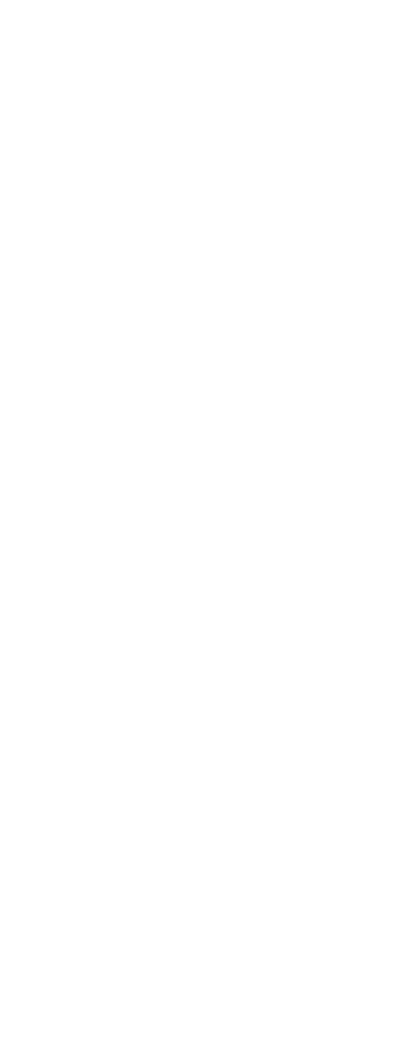
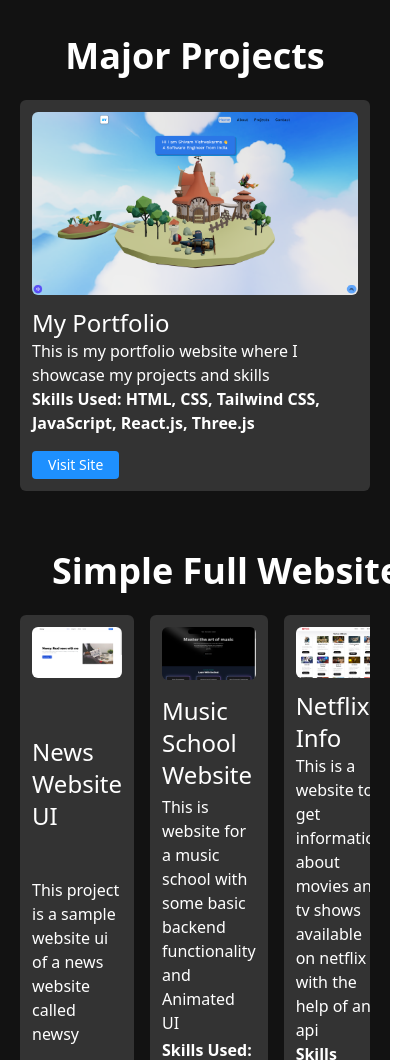
Before and after one commit to shivam-vishvakarma/Projects-Vanila, a website built with Vite: page index.html in a window 390 px wide. Shown: the top 1060 px of the page, 419 px wide, since content can reach past the window. Before the commit the page ends 844 px from the top, so only its background shows below. Built offline with nearby package versions, Linux system fonts and the light colour scheme.

Commit message:
Initial commit

```diff
--- a/index.html
+++ b/index.html
@@ -1,13 +1,36 @@
-<!doctype html>
-<html lang="en">
+<!DOCTYPE html>
+<html lang="en" class="md:snap-both md:snap-proximity">
   <head>
     <meta charset="UTF-8" />
     <link rel="icon" type="image/svg+xml" href="/vite.svg" />
     <meta name="viewport" content="width=device-width, initial-scale=1.0" />
     <title>All Projects | Shivam Vishwakarma</title>
-    <link rel="stylesheet" href="style.css">
+    <link rel="stylesheet" href="style.css" />
   </head>
-  <body>
-    <main class=""></main>
+  <body class="w-full h-full">
+    <main class="bg-[#121212] text-white min-h-full w-full p-2 md:p-10">
+      <section id="main" class="p-3 w-full snap-start">
+        <h1
+          class="text-4xl font-semibold text-center md:text-left m-4 mx-8 text-nowrap"
+        >
+          Heading
+        </h1>
+        <section class="my-3 w-full overflow-x-auto flex gap-4 snap-x snap-mandatory py-2">
+            <div id="card" class="w-full max-w-sm flex flex-col justify-between items-start bg-[#333333] p-3 rounded-md snap-start">
+                <img src="" class="rounded-md" alt="" />
+                <h2 class="text-2xl font-medium mt-3"></h2>
+                <p class=""></p>
+                <p class="font-semibold">Skills Used: <span></span></p>
+                <a
+                    target="_blank"
+                    class="mt-4 inline-block rounded bg-[#1E90FF] px-4 py-1 text-sm font-medium text-white transition hover:scale-110 hover:shadow-xl focus:outline-none focus:ring active:bg-[#48a4ff]"
+                >
+                    Visit Site
+                </a>
+            </div>
+        </section>
+      </section>
+    </main>
+    <script src="./script.js"></script>
   </body>
 </html>
--- a/package.json
+++ b/package.json
@@ -4,7 +4,7 @@
   "version": "0.0.0",
   "type": "module",
   "scripts": {
-    "dev": "vite",
+    "dev": "vite --host",
     "build": "vite build",
     "preview": "vite preview"
   },
--- /dev/null
+++ b/script.js
@@ -0,0 +1,69 @@
+const data = {
+  "Major Projects": [
+    {
+      imgSrc: "/portfolio.png",
+      title: "My Portfolio",
+      description:
+        "This is my portfolio website where I showcase my projects and skills",
+      skills: "HTML, CSS, Tailwind CSS, JavaScript, React.js, Three.js",
+      siteLink: "https://shivamvishwakarma.me",
+    },
+  ],
+  "Simple Full Websites": [
+    {
+      imgSrc: "/newsui.png",
+      title: "News Website UI",
+      description:
+        "This project is a sample website ui of a news website called newsy",
+      skills: "HTML, CSS, JavaScript",
+      siteLink: "https://newsui.shivamvishwakarma.me",
+    },
+    {
+      imgSrc: "/music_school.png",
+      title: "Music School Website",
+      description:
+        "This is website for a music school with some basic backend functionality and Animated UI",
+      skills: "HTML, CSS, Tailwind CSS, JavaScript, Next.js, MongoDB",
+      siteLink: "https://music-school.shivamvishwakarma.me",
+    },
+    {
+      imgSrc: "/ntflix-info.png",
+      title: "Netflix Info",
+      description:
+        "This is a website to get information about movies and tv shows available on netflix with the help of an api",
+      skills: "HTML, CSS, Tailwind CSS, JavaScript, Next.js",
+      siteLink: "https://netflix-info.shivamvishwakarma.me",
+    },
+  ],
+  "Simple Web Pages": [
+    {
+      imgSrc: "/currency.png",
+      title: "Currency Converter",
+      description:
+        "This is a simple currency converter website with api integration",
+      skills: "HTML, CSS, Tailwind CSS, JavaScript, React.js",
+      siteLink: "https://currency.shivamvishwakarma.me",
+    },
+  ],
+};
+
+const main = document.querySelector("main");
+const projectContainer = document.querySelector("#main");
+const card = document.querySelector("#card");
+card.remove();
+projectContainer.remove();
+
+Object.keys(data).forEach((element) => {
+  let newProjectContainer = projectContainer.cloneNode(true);
+  newProjectContainer.querySelector("h1").innerText = element;
+  data[element].forEach((element) => {
+    let newCard = card.cloneNode(true);
+    newCard.querySelector("img").src = element.imgSrc;
+    newCard.querySelector("h2").innerText = element.title;
+    newCard.querySelector("p").innerText = element.description;
+    newCard.querySelector("span").innerText = element.skills;
+    newCard.querySelector("a").href = element.siteLink;
+    newProjectContainer.querySelector("section").appendChild(newCard);
+  });
+  main.appendChild(newProjectContainer);
+});
--- a/style.css
+++ b/style.css
@@ -1,3 +1,32 @@
 @tailwind base;
 @tailwind components;
 @tailwind utilities;
+
+html,
+body {
+  height: 100%;
+  width: 100%;
+}
+
+::-webkit-scrollbar {
+  width: 8px;
+  height: 8px;
+}
+
+::-webkit-scrollbar-track {
+  background: #e0e0e0;
+  /* border-radius: 10px; */
+}
+
+::-webkit-scrollbar-thumb {
+  background: linear-gradient(45deg, #6b6bff, #a89cff);
+  border-radius: 10px;
+}
+
+::-webkit-scrollbar-thumb:hover {
+  background: linear-gradient(45deg, #5a5aff, #8c8cff);
+}
+
+::-webkit-scrollbar-thumb:active {
+  background: linear-gradient(45deg, #4a4aff, #7c7cff);
+}
```
Also changed, not shown: public/currency.png (added), public/music_school.png (added), public/newsui.png (added), public/ntflix-info.png (added), public/portfolio.png (added).
